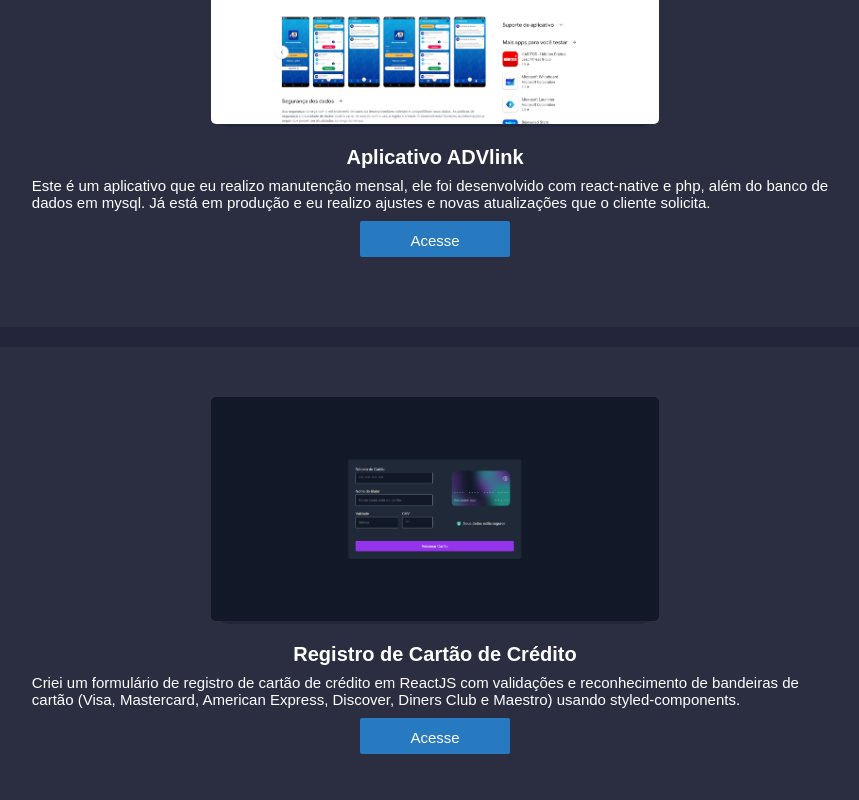
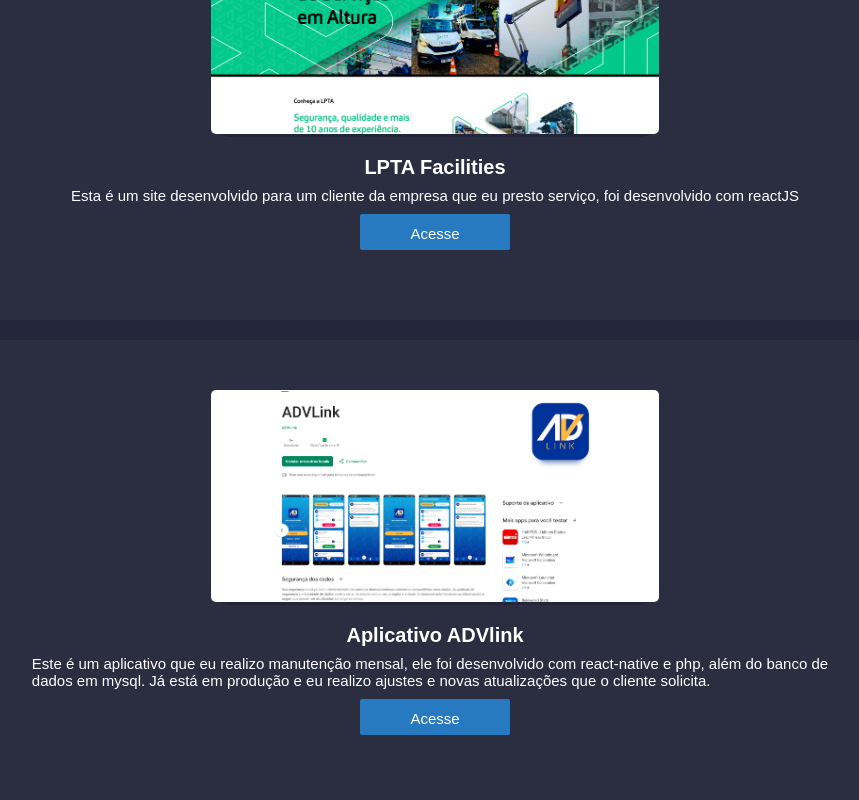
Before and after one commit to LeonardoMunhoz770/myportfolio, a React (Create React App) app: page / in a window 1280 px wide. Shown: the part 3240-4040 px from the top of the page, without its empty margins (205-1064 px from the left). Built offline with nearby package versions, Linux system fonts and the light colour scheme.

Commit message:
lpta project

```diff
--- a/src/pages/home/portifolio/index.js
+++ b/src/pages/home/portifolio/index.js
@@ -12,6 +12,7 @@
 import ymk from "../../../assets/ymk.webp";
 import imageFormCredit from "../../../assets/formCard.webp";
 import imageAdvLink from "../../../assets/advlink.webp";
+import imageLPTA from "../../../assets/lpta.webp";
 
 const Portifolio = () => {
   const arrayProjects = [
@@ -29,6 +30,14 @@
       imageProject: ymk,
       titleProject: "YMK Agência Imobiliária",
       url: "https://ymk-nine.vercel.app/",
+    },
+    {
+      description:
+        "Esta é um site desenvolvido para um cliente da empresa que eu presto serviço, foi desenvolvido com reactJS",
+      titleProject: "LPTA Facilities",
+      imageProject: imageLPTA,
+      url: "https://play.google.com/store/apps/details?id=com.advlink",
+      alt: "site de servicos",
     },
     {
       description:
```
Also changed, not shown: src/assets/lpta.webp (added).
